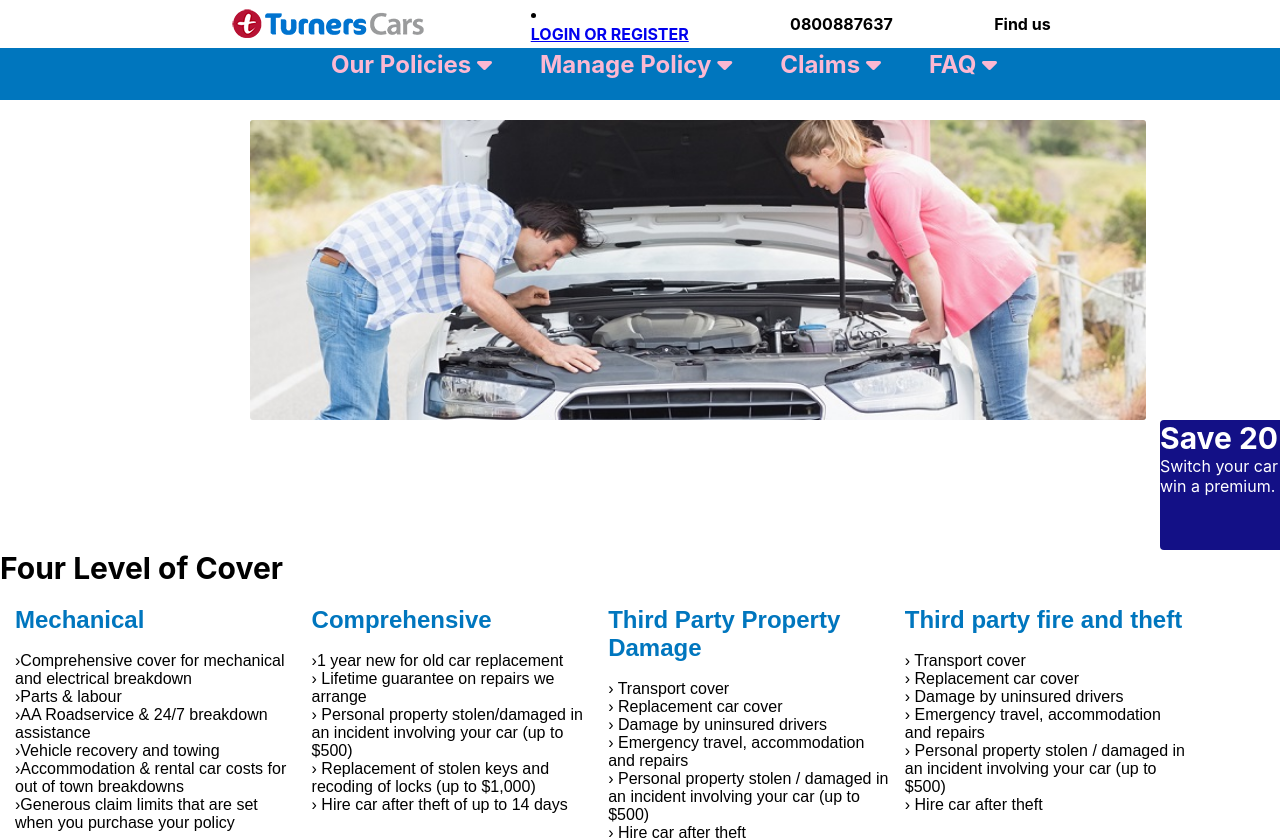
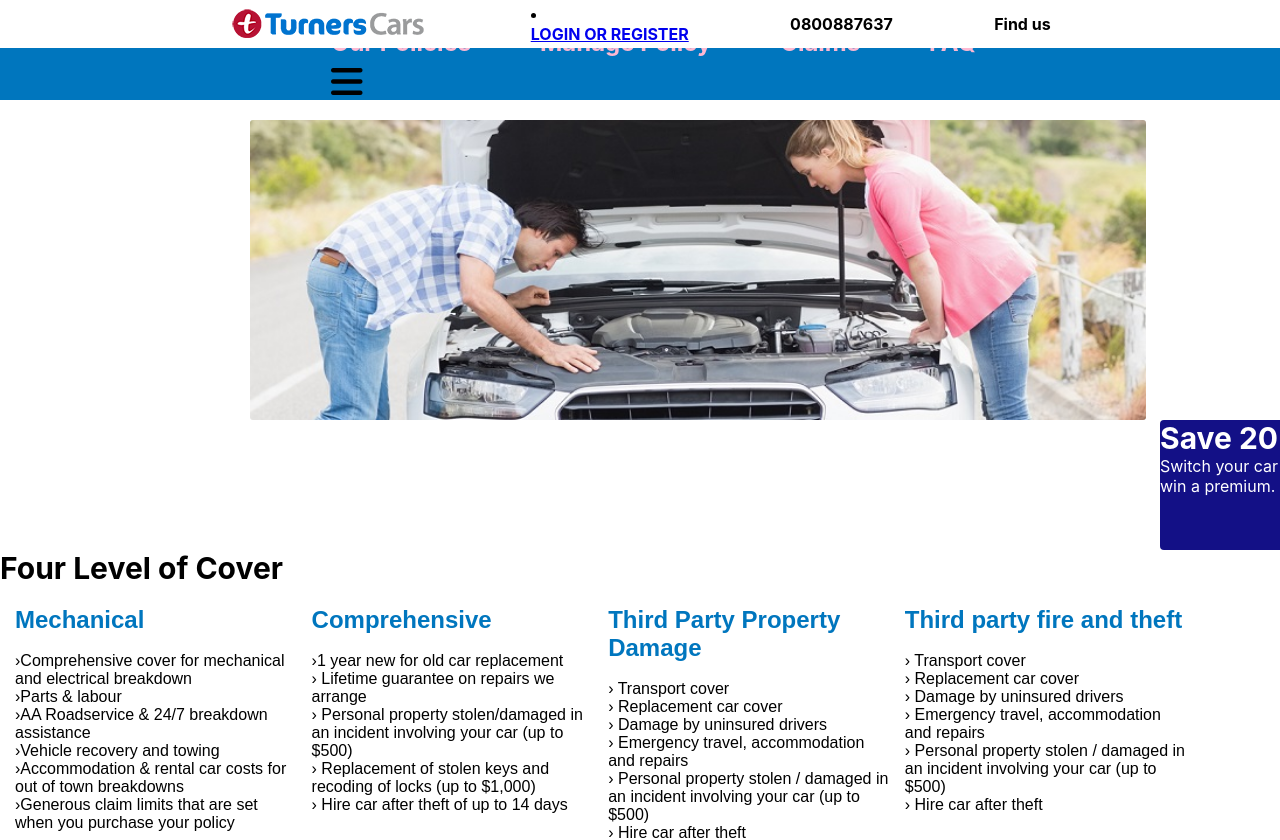
Before and after one commit to amitpalnz/turners, a React (Create React App) app: page / in a window 1280 px wide. Shown: the top 840 px of the page. Built offline with nearby package versions, Linux system fonts and the light colour scheme.

Commit message:
changed the logic

```diff
--- a/src/component/Navigate.jsx
+++ b/src/component/Navigate.jsx
@@ -10,7 +10,7 @@
   const [click, setClick] = useState(false);
   const [dropdown, setDropdown] = useState(false);
 
-//  const handleClick = () => setClick(!click);
+  const handleClick = () => setClick(!click);
   const closeMobileMenu = () => setClick(false);
 
   const onMouseEnter = () => {
@@ -50,6 +50,9 @@
               <Link to="/">
                 Our Policies <i className="fas fa-caret-down" />
               </Link>
+              <div className="menu-icon" onClick={handleClick}>
+                <i className={click ? "fas fa-times" : "fas fa-bars"} />
+              </div>
             </li>
             <li>
               <Link to="/managepolicy">
```
